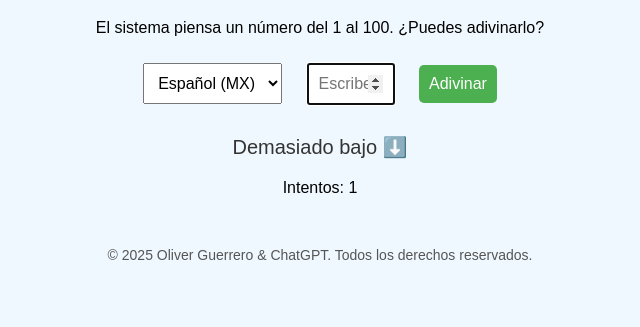
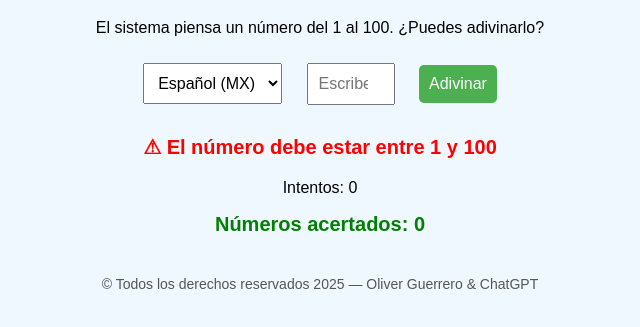
Before and after one commit to guerrerooliver183-star/adivina-el-numero, a plain HTML site: page index.html in a window 1280 px wide. Both pictures are taken after a click on the button "Adivinar". Shown: the part 119-446 px from the top of the page, without its empty margins (320-960 px from the left). Drawn offline with Linux system fonts and the light colour scheme.

Commit message:
Update index.html

```diff
--- a/index.html
+++ b/index.html
@@ -4,6 +4,7 @@
 <meta charset="UTF-8">
 <meta name="viewport" content="width=device-width, initial-scale=1.0">
 <title>Adivina el Número / Guess the Number</title>
+
 <style>
     body {
         font-family: Arial, sans-serif;
@@ -11,9 +12,7 @@
         padding: 50px;
         background-color: #f0f8ff;
     }
-    h1 {
-        color: #333;
-    }
+    h1 { color: #333; }
     select, input, button {
         padding: 10px;
         font-size: 16px;
@@ -26,21 +25,32 @@
         border: none;
         border-radius: 5px;
     }
-    button:hover {
-        background-color: #45a049;
-    }
+    button:hover { background-color: #45a049; }
     #resultado {
         font-size: 20px;
         margin-top: 20px;
         color: #333;
     }
+    #alerta {
+        font-size: 20px;
+        margin-top: 10px;
+        color: red;
+        font-weight: bold;
+    }
+    #acertados {
+        font-size: 20px;
+        margin-top: 10px;
+        color: green;
+        font-weight: bold;
+    }
     footer {
-        margin-top: 50px;
+        margin-top: 40px;
         font-size: 14px;
         color: #555;
     }
 </style>
 </head>
+
 <body>
     <h1 id="titulo">¡Adivina el número!</h1>
     <p id="instrucciones">El sistema piensa un número del 1 al 100. ¿Puedes adivinarlo?</p>
@@ -54,29 +64,31 @@
     <button id="adivinarBtn">Adivinar</button>
 
     <p id="resultado"></p>
+    <p id="alerta"></p>
     <p id="intentos">Intentos: 0</p>
+    <p id="acertados">Números acertados: 0</p>
 
     <footer id="footer">
-        © 2025 Oliver Guerrero & ChatGPT. Todos los derechos reservados.
+        © Todos los derechos reservados 2025 — Oliver Guerrero & ChatGPT
     </footer>
 
 <script>
-        // Número secreto y contador
     let numeroSecreto = Math.floor(Math.random() * 100) + 1;
     let intentos = 0;
+    let acertados = 0;
     let contadorInterval;
 
-        // Elementos del DOM
     const idiomaSelect = document.getElementById('idioma');
     const titulo = document.getElementById('titulo');
     const instrucciones = document.getElementById('instrucciones');
     const btn = document.getElementById('adivinarBtn');
     const input = document.getElementById('numero');
     const resultado = document.getElementById('resultado');
+    const alerta = document.getElementById('alerta');
     const intentosTexto = document.getElementById('intentos');
+    const acertadosTexto = document.getElementById('acertados');
     const footer = document.getElementById('footer');
 
-        // Mensajes para el juego
     let mensajes = {
         es: {
             titulo: "¡Adivina el número!",
@@ -85,7 +97,11 @@
             correcto: "¡Correcto! 🎉",
             bajo: "Demasiado bajo ⬇️",
             alto: "Demasiado alto ⬆️",
-                generando: "Generando número nuevo en"
+            generando: "Generando número nuevo en",
+            limite: "⚠ El número debe estar entre 1 y 100",
+            intentos: "Intentos",
+            acertados: "Números acertados",
+            footer: "© Todos los derechos reservados 2025 — Oliver Guerrero & ChatGPT"
         },
         en: {
             titulo: "Guess the Number!",
@@ -94,62 +110,76 @@
             correcto: "Correct! 🎉",
             bajo: "Too low ⬇️",
             alto: "Too high ⬆️",
-                generando: "Generating new number in"
+            generando: "Generating new number in",
+            limite: "⚠ Number must be between 1 and 100",
+            intentos: "Attempts",
+            acertados: "Numbers guessed correctly",
+            footer: "© All Rights Reserved 2025 — Oliver Guerrero & ChatGPT"
         }
     };
 
-        // Mensajes para el footer
-        let mensajesFooter = {
-            es: "© 2025 Oliver Guerrero & ChatGPT. Todos los derechos reservados.",
-            en: "© 2025 Oliver Guerrero & ChatGPT. All Rights Reserved."
-        };
-
-        // Función para actualizar idioma del juego
     function actualizarIdioma() {
         const lang = idiomaSelect.value;
+
         titulo.textContent = mensajes[lang].titulo;
         instrucciones.textContent = mensajes[lang].instrucciones;
         btn.textContent = mensajes[lang].adivinar;
-            footer.textContent = mensajesFooter[lang];
-            intentosTexto.textContent = lang === 'es' ? `Intentos: ${intentos}` : `Attempts: ${intentos}`;
+
+        intentosTexto.textContent = `${mensajes[lang].intentos}: ${intentos}`;
+        acertadosTexto.textContent = `${mensajes[lang].acertados}: ${acertados}`;
+
+        footer.textContent = mensajes[lang].footer;
     }
 
-        idiomaSelect.addEventListener('change', actualizarIdioma);
-        actualizarIdioma(); // Inicializa al cargar la página
+    idiomaSelect.addEventListener("change", actualizarIdioma);
+    actualizarIdioma();
 
-        // Evento del botón Adivinar
-        btn.addEventListener('click', () => {
+    btn.addEventListener("click", () => {
         const guess = Number(input.value);
-            intentos++;
-
         const lang = idiomaSelect.value;
 
+        // ⚠ Nueva condición: fuera del 1–100
+        if (guess < 1 || guess > 100 || !guess) {
+            alerta.textContent = mensajes[lang].limite;
+            resultado.textContent = "";
+            return;
+        }
+
+        alerta.textContent = ""; // limpiar mensaje rojo
+
+        intentos++;
+        intentosTexto.textContent = `${mensajes[lang].intentos}: ${intentos}`;
+
         if (guess === numeroSecreto) {
+            acertados++;
+            acertadosTexto.textContent = `${mensajes[lang].acertados}: ${acertados}`;
+
             resultado.textContent = mensajes[lang].correcto;
 
+            let tiempo = 5;
             if (contadorInterval) clearInterval(contadorInterval);
 
-                let tiempo = 5;
             contadorInterval = setInterval(() => {
                 resultado.textContent = `${mensajes[lang].generando} ${tiempo}...`;
                 tiempo--;
+
                 if (tiempo < 0) {
                     clearInterval(contadorInterval);
                     numeroSecreto = Math.floor(Math.random() * 100) + 1;
-                        resultado.textContent = '';
+                    resultado.textContent = "";
                     intentos = 0;
-                        intentosTexto.textContent = lang === 'es' ? `Intentos: ${intentos}` : `Attempts: ${intentos}`;
+                    intentosTexto.textContent = `${mensajes[lang].intentos}: ${intentos}`;
                 }
             }, 1000);
-
-            } else if (guess < numeroSecreto) {
+        }
+        else if (guess < numeroSecreto) {
             resultado.textContent = mensajes[lang].bajo;
-            } else {
+        }
+        else {
             resultado.textContent = mensajes[lang].alto;
         }
 
-            intentosTexto.textContent = lang === 'es' ? `Intentos: ${intentos}` : `Attempts: ${intentos}`;
-            input.value = '';
+        input.value = "";
         input.focus();
     });
 </script>
```
Lines whose indentation alone changed are shown as unchanged.
